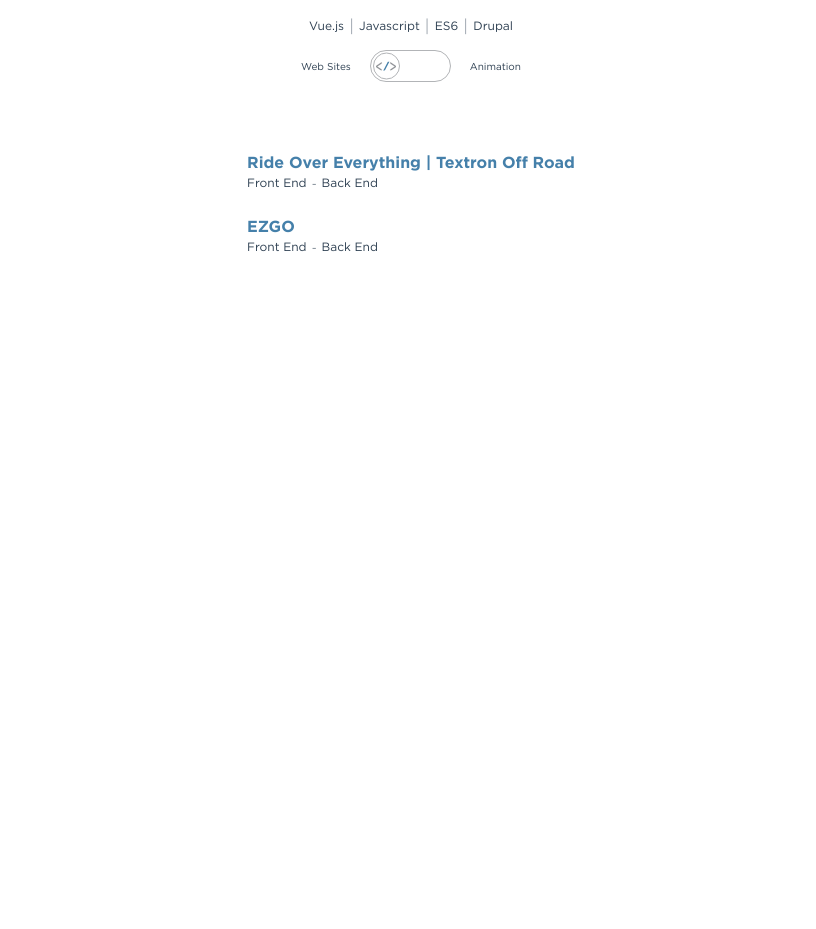
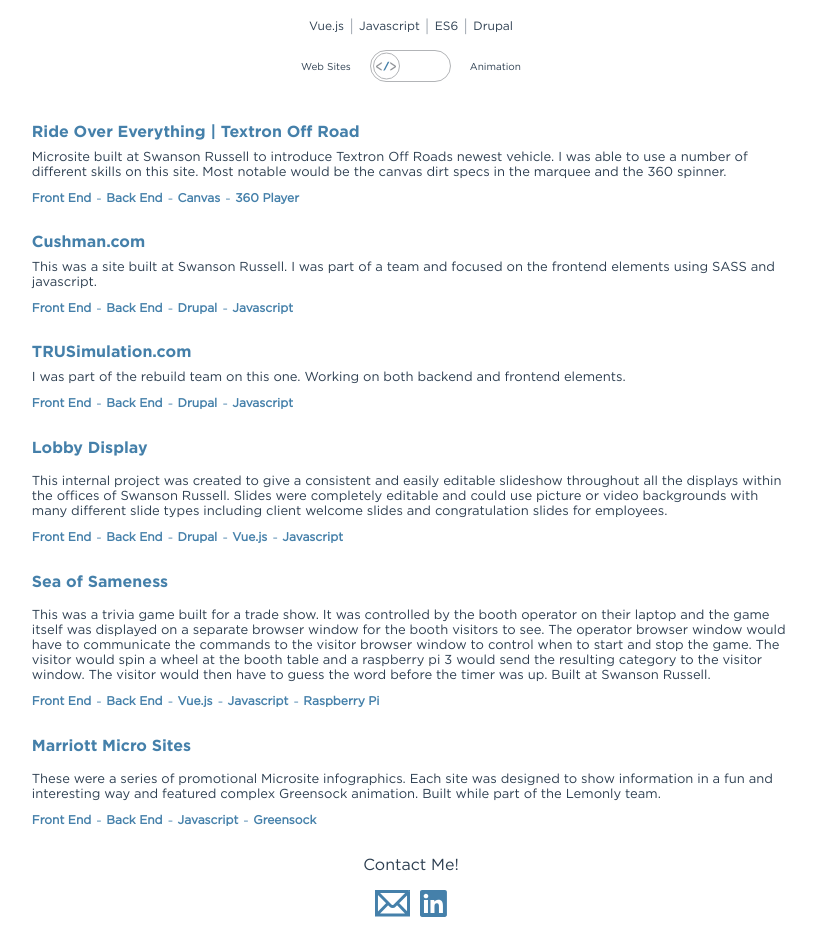
Before and after one commit to LeKohrs/Portfolio, a Vue app: page / in a window 1280 px wide. Shown: the part 180-1109 px from the top of the page, without its empty margins (229-1045 px from the left). Before the commit the page ends 800 px from the top, so only its background shows below. Built offline with nearby package versions, Linux system fonts and the light colour scheme.

Commit message:
Added descriptions to web projects

```diff
--- a/src/components/Web.vue
+++ b/src/components/Web.vue
@@ -2,7 +2,9 @@
   <div class="links">
     <ul>
       <li v-for="(link, key) in links" :key="key" class="link">
-        <a class="link__url" :href="link.url" target="_blank">{{ link.name }}</a>
+        <a v-if="link.url" class="link__url" :href="link.url" target="_blank">{{ link.name }}</a>
+        <p v-else class="link__url">{{ link.name }}
+        <p class="description"> {{ link.description }}</p>
         <div class="roles">
           <p v-for="(tag, key) in link.tags" :key="key">{{ tag }}</p>
         </div>
@@ -19,15 +21,43 @@
       msg: 'hello there',
       links: [{
         'name': 'Ride Over Everything | Textron Off Road',
+        'description': 'Microsite built at Swanson Russell to introduce Textron Off Roads newest vehicle. I was able to use a number of different skills on this site. Most notable would be the canvas dirt specs in the marquee and the 360 spinner.',
         'url': 'https://rideovereverything.com/',
-        'tags': ['Front End', 'Back End'],
+        'tags': ['Front End', 'Back End', 'Canvas', '360 Player'],
         'type': 'website'
       },{
-        'name': 'EZGO',
-        'url': 'https://ezgo.txtsv.com',
-        'tags': ['Front End', 'Back End'],
+        'name': 'Cushman.com',
+        'description': 'This was a site built at Swanson Russell. I was part of a team and focused on the frontend elements using SASS and javascript.',
+        'url': 'https://cushman.txtsv.com/',
+        'tags': ['Front End', 'Back End', 'Drupal', 'Javascript'],
         'type': 'website'
-      }]
+      },{
+        'name': 'TRUSimulation.com',
+        'description': 'I was part of the rebuild team on this one. Working on both backend and frontend elements.',
+        'url': 'https://www.trusimulation.com/',
+        'tags': ['Front End', 'Back End', 'Drupal', 'Javascript'],
+        'type': 'website'
+      },{
+        'name': 'Lobby Display',
+        'description': 'This internal project was created to give a consistent and easily editable slideshow throughout all the displays within the offices of Swanson Russell. Slides were completely editable and could use picture or video backgrounds with many different slide types including client welcome slides and congratulation slides for employees.',
+        'url': '',
+        'tags': ['Front End', 'Back End', 'Drupal', 'Vue.js', 'Javascript'],
+        'type': 'website'
+      },{
+        'name': 'Sea of Sameness',
+        'description': 'This was a trivia game built for a trade show. It was controlled by the booth operator on their laptop and the game itself was displayed on a separate browser window for the booth visitors to see. The operator browser window would have to communicate the commands to the visitor browser window to control when to start and stop the game. The visitor would spin a wheel at the booth table and a raspberry pi 3 would send the resulting category to the visitor window. The visitor would then have to guess the word before the timer was up. Built at Swanson Russell.',
+        'url': '',
+        'tags': ['Front End', 'Back End', 'Vue.js', 'Javascript', 'Raspberry Pi'],
+        'type': 'website'
+      },
+      {
+        'name': 'Marriott Micro Sites',
+        'description': 'These were a series of promotional Microsite infographics. Each site was designed to show information in a fun and interesting way and featured complex Greensock animation. Built while part of the Lemonly team.',
+        'url': '',
+        'tags': ['Front End', 'Back End', 'Javascript', 'Greensock'],
+        'type': 'website'
+      }
+      ]
     }
   }
 }
@@ -48,12 +78,14 @@
   .roles {
     display: inline-flex;
     flex-wrap: nowrap;
-    font-size: 12px;
+    font-size: 11px;
+    color: #4580aa;
 
     p {
       position: relative;
       margin-top: 0;
       margin-right: 15px;
+      font-weight: 700;
 
       &:after {
         content: '-';
--- /dev/null
+++ b/src/components/svg/Email.vue
@@ -0,0 +1,39 @@
+<template>
+  <div class="email">
+    <svg version="1.1" id="Layer_1" xmlns="http://www.w3.org/2000/svg" xmlns:xlink="http://www.w3.org/1999/xlink" x="0px" y="0px"
+        viewBox="0 0 33.5 25.4" style="enable-background:new 0 0 33.5 25.4;" xml:space="preserve">
+    <path id="email_1_" class="st0" d="M31.3,23.1L21.5,13 M2.2,23.2l10.1-10.3 M1.7,1.7l13.3,13.4c1,1,2.8,1,3.7,0L32,1.8 M32.2,1.4
+        L1.4,1.4l0,22.6L32.1,24l0-22.6L32.2,1.4z"/>
+    <rect x="31.9" class="st1" width="1.6" height="1.7"/>
+    </svg>
+  </div>
+</template>
+<script>
+export default {
+  name: 'Email'
+}
+</script>
+<style lang="scss">
+  .email{
+    width: 35px;
+
+    svg {
+        width: 100%;
+
+        .st0{
+          fill: none;
+          stroke: #4580aa;
+          stroke-width: 2.871;
+          stroke-miterlimit: 10;
+          transition: .3s;
+        }
+        .st1{
+          fill: #4580aa;
+          transition: .3s;
+        }
+    }
+    path.line {
+      fill: #4580aa;
+    }
+  }
+</style>
--- /dev/null
+++ b/src/components/svg/Linkedin.vue
@@ -0,0 +1,40 @@
+<template>
+  <div class="linkedin">
+    <svg version="1.1" id="Layer_1" xmlns="http://www.w3.org/2000/svg" xmlns:xlink="http://www.w3.org/1999/xlink" x="0px" y="0px"
+        viewBox="0 0 144.5 144" style="enable-background:new 0 0 144.5 144;" xml:space="preserve">
+        <g>
+            <g>
+                <g>
+                    <path class="st0" d="M133.3,0H10.6C4.8,0,0,4.6,0,10.4v123.2c0,5.7,4.8,10.4,10.6,10.4h122.7c5.9,0,10.7-4.7,10.7-10.4V10.4
+                        C144,4.6,139.2,0,133.3,0z M42.7,122.7H21.3V54h21.4V122.7z M32,44.6c-6.8,0-12.4-5.5-12.4-12.4c0-6.8,5.5-12.4,12.4-12.4
+                        c6.8,0,12.4,5.5,12.4,12.4C44.4,39,38.9,44.6,32,44.6z M122.7,122.7h-21.3V89.3c0-8-0.1-18.2-11.1-18.2
+                        c-11.1,0-12.8,8.7-12.8,17.6v34H56.1V54h20.5v9.4h0.3c2.9-5.4,9.8-11.1,20.2-11.1c21.6,0,25.6,14.2,25.6,32.7V122.7z"/>
+                </g>
+            </g>
+        </g>
+    </svg>
+  </div>
+</template>
+<script>
+export default {
+  name: 'Linkedin'
+}
+</script>
+<style lang="scss">
+  .linkedin{
+    margin-left: 10px;
+    width: 27px;
+
+    svg {
+        width: 100%;
+
+        .st0{
+          fill: #4580aa;
+          transition: .3s;
+        }
+    }
+    path.line {
+      fill: #4580aa;
+    }
+  }
+</style>
--- a/src/views/Home.vue
+++ b/src/views/Home.vue
@@ -25,13 +25,17 @@
         </div>
       </transition>
     </div>
-    <!-- <div class="contact">
+    <div class="contact">
       <p>Contact Me!</p>
       <div class="contact__info">
-        <a href="mailto:ryan.leichliter@icloud.com" class="email">Email: ryan.leichliter@icloud.com</a>
-        <a href="https://www.linkedin.com/in/ryan-leichliter-04a73b78/" class="linked-in">Linkedin</a>
+        <a href="mailto:ryan.leichliter@icloud.com" class="email">
+          <Email />
+        </a>
+        <a href="https://www.linkedin.com/in/ryan-leichliter-04a73b78/" class="linked-in" target="_blank">
+          <Linkedin />
+        </a>
       </div>
-    </div> -->
+    </div>
   </div>
 </template>
 
@@ -43,6 +47,8 @@
 import Logo from  '@/components/svg/Logo.vue'
 import Play from '@/components/svg/Play.vue'
 import Code from '@/components/svg/Code.vue'
+import Email from '@/components/svg/Email.vue'
+import Linkedin from '@/components/svg/Linkedin.vue'
 
 export default {
   name: 'home',
@@ -59,7 +65,9 @@
     Skills,
     Logo,
     Play,
-    Code
+    Code,
+    Email,
+    Linkedin
   },
   methods: {
     toggleSkills() {
@@ -103,23 +111,34 @@
       color: #2c3e50;
     }
   }
+  p.link__url {
+    font-family: 'Gotham-Bold', Helvetica, Arial, sans-serif;
+    color: #4580aa;
+  }
   .home {
     overflow: hidden;
   }
   .content {
     position: relative;
     // max-width: 50%;
-    height: calc(100vh - 300px);
+    // height: calc(100vh - 367px);
     // margin: 0 auto;
   }
   .web-container,
   .animation-container {
-    position: absolute;
-    left: 50%;
-    top: 0;
+    // position: absolute;
+    // left: 50%;
+    // top: 0;
+    width: 60%;
+    max-width: 800px;
+    margin: 0 auto;
     margin-top: 40px;
-    transform: translateX(-50%);
+    // transform: translateX(-50%);
     text-align: left;
+  }
+  .description {
+    margin: 8px 0;
+    font-size: 13px;
   }
   .toggle {
     display: flex;
@@ -197,7 +216,33 @@
       }
     }
   }
+  .contact__info {
+    display: flex;
+    align-items: center;
+    justify-content: center;
 
+    .email {
+      &:hover {
+        svg {
+          .st0 {
+            stroke: #2c3e50;
+          }
+          .st1 {
+            fill: #2c3e50;
+          }
+        }
+      }
+    }
+    .linkedin {
+      &:hover {
+        svg {
+          .st0 {
+            fill: #2c3e50;
+          }
+        }
+      }
+    }
+  }
   .slide-enter-active {
     transition: all .3s ease;
   }
```
Also changed, not shown: src/assets/LI.svg (added), src/assets/email.svg (added).
